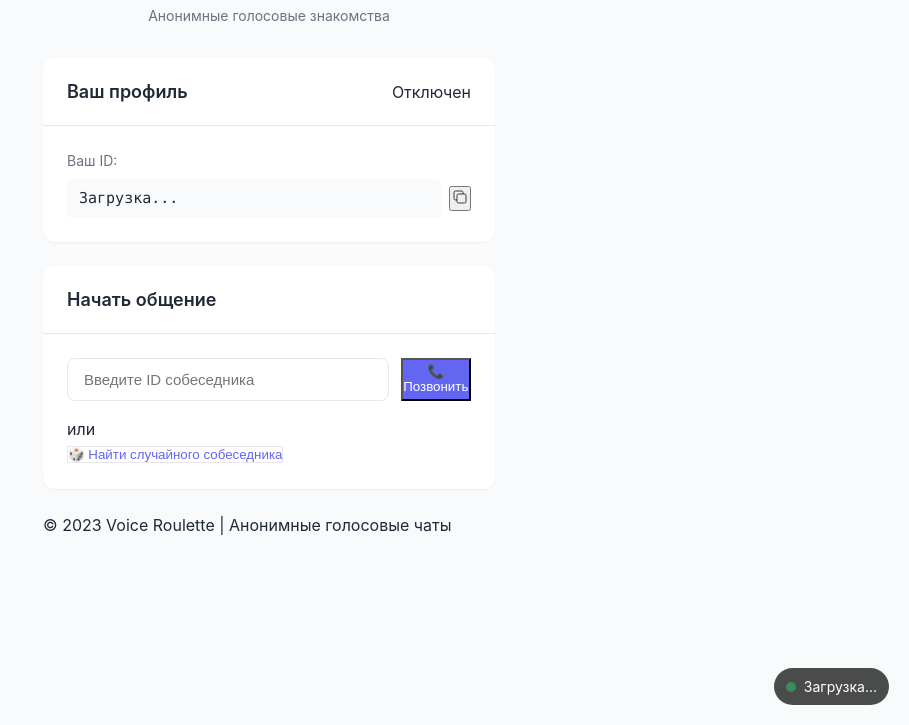
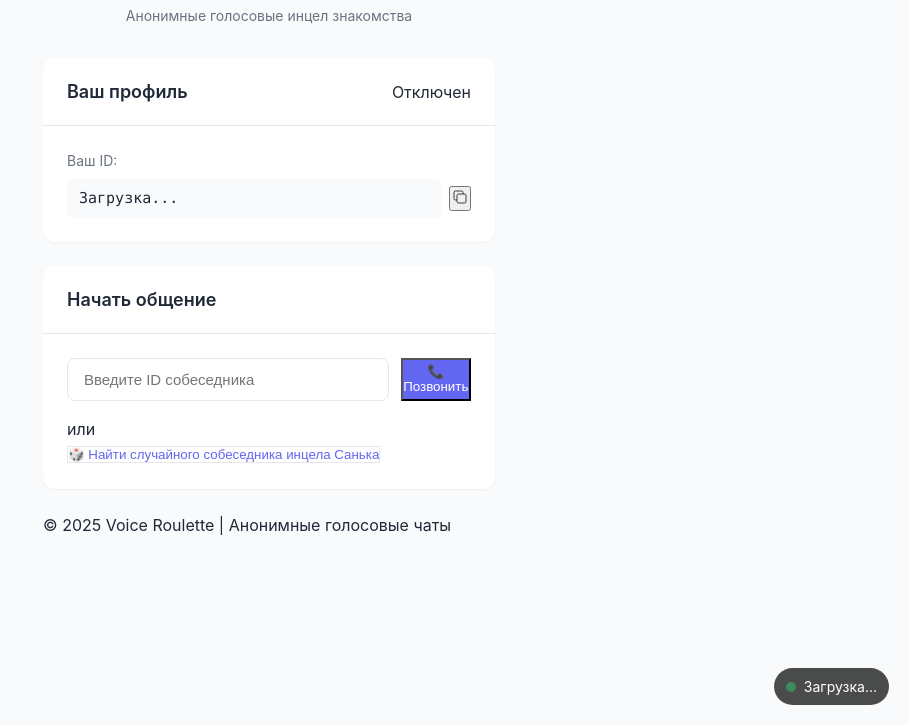
Before and after one commit to evgeny23423/voice-chat-roulette, a website: page public/index.html in a window 1280 px wide. Shown: the part 75-800 px from the top of the page, without its empty margins (371-1280 px from the left). Drawn offline with Linux system fonts and the light colour scheme; a script that the page names is missing.

Commit message:
обновления

```diff
--- a/public/index.html
+++ b/public/index.html
@@ -3,7 +3,7 @@
 <head>
   <meta charset="UTF-8">
   <meta name="viewport" content="width=device-width, initial-scale=1.0">
-  <title>🎤 Voice Roulette - Голосовая чат-рулетка</title>
+  <title>🎤 Voice Roulette САНЕК - Голосовая чат-рулетка поиск девушек </title>
   <link rel="stylesheet" href="styles.css">
 </head>
 <body>
@@ -13,7 +13,7 @@
         <div class="logo-icon">🎤</div>
         <h1>Voice Roulette</h1>
       </div>
-      <p class="app-subtitle">Анонимные голосовые знакомства</p>
+      <p class="app-subtitle">Анонимные голосовые инцел знакомства</p>
     </header>
 
     <main class="app-content">
@@ -62,7 +62,7 @@
           </div>
           <button id="findRandomBtn" class="secondary-button large-button">
             <span class="button-icon">🎲</span>
-            Найти случайного собеседника
+            Найти случайного собеседника инцела Санька
           </button>
           <div id="searchSpinner" class="search-loader hidden">
             <div class="spinner"></div>
@@ -101,7 +101,7 @@
     </main>
 
     <footer class="app-footer">
-      <p>© 2023 Voice Roulette | Анонимные голосовые чаты</p>
+      <p>© 2025 Voice Roulette | Анонимные голосовые чаты</p>
     </footer>
   </div>
 
```
Also changed, not shown: public/app.html (added).
